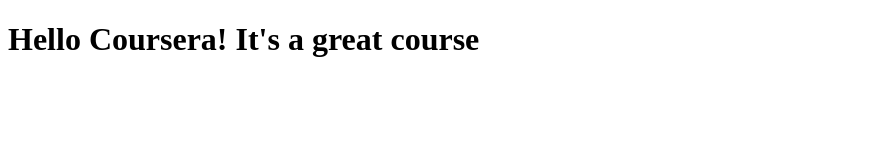
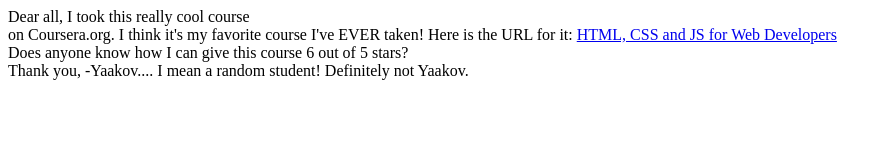
Before and after one commit to ankitks12/coursera-test, a plain HTML site: page site/index.html in a window 1280 px wide. Shown: the whole page, without its empty margins (0-892 px from the left). Drawn offline with Linux system fonts and the light colour scheme.

Commit message:
First step towards assignment

```diff
--- a/site/index.html
+++ b/site/index.html
@@ -4,6 +4,21 @@
 	<title>Hello Coursera</title>
 </head>
 <body>
-<h1>Hello Coursera! It's a great course</h1>
+<div>Dear all,
+<span>I took this really cool course
+</span></div>
+<span>on Coursera.org. I think it's
+my favorite course I've EVER taken!
+Here is the URL for it:
+</span>
+<a href="...">HTML, CSS and JS for Web Developers</a>
+<div>
+Does anyone know how I can give this course 6
+out of 5 stars?
+</div>
+<div>
+Thank you,
+-Yaakov.... I mean a random student! Definitely not Yaakov.
+</div>
 </body>
 </html>
```
Also changed, not shown: module2-solution/index.html (added).
